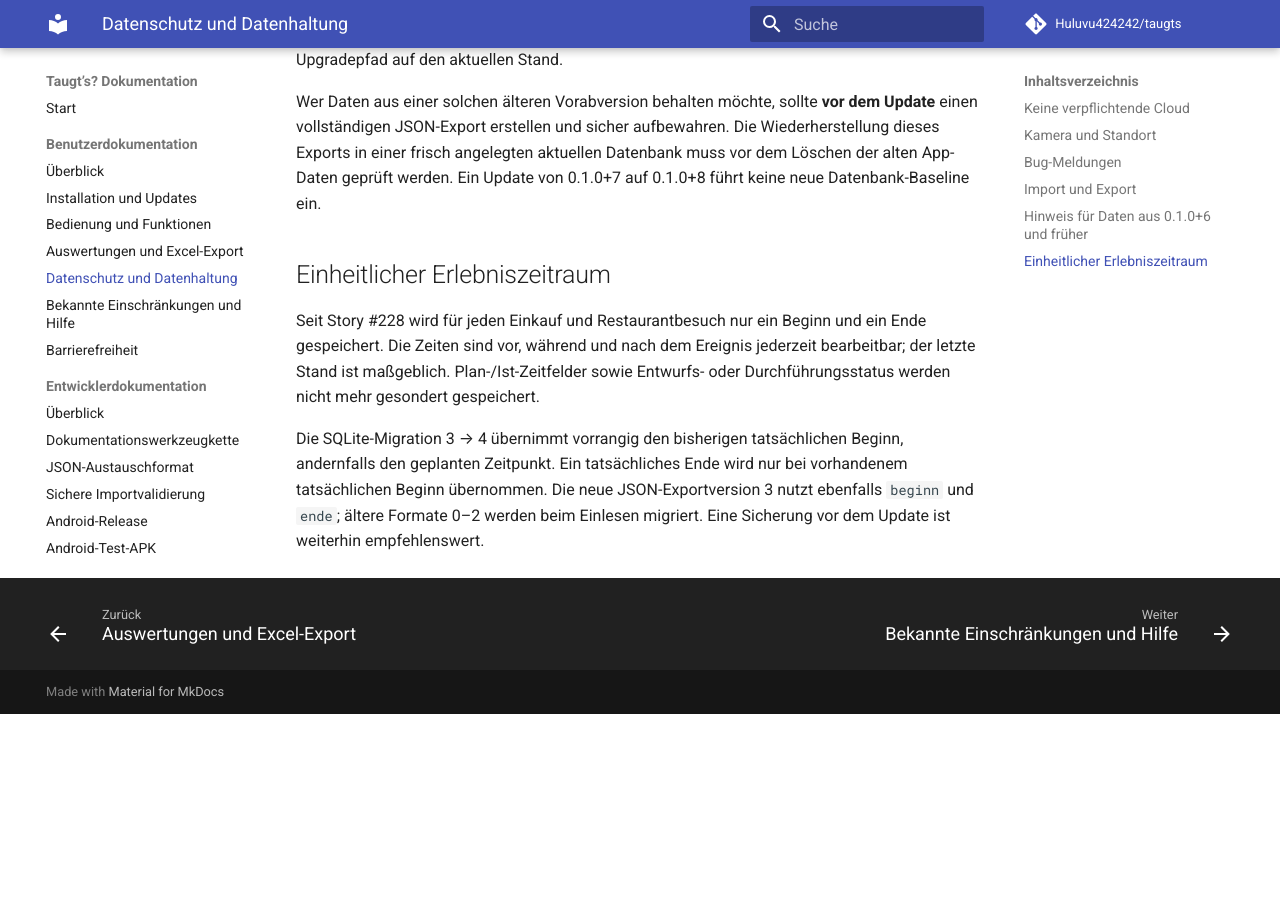
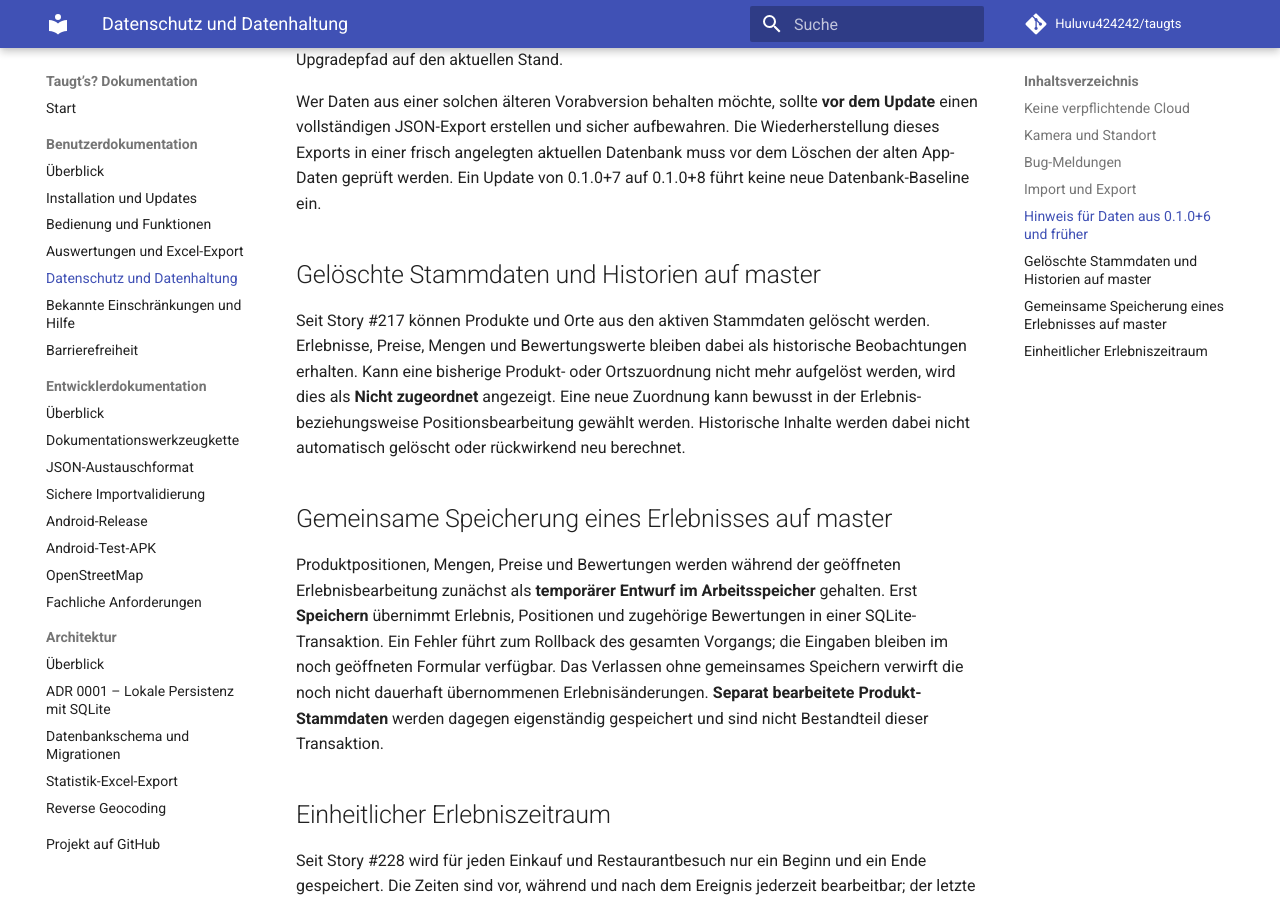
Before and after one commit to Huluvu424242/taugts, an MkDocs documentation site: the page built from docs/benutzer/datenhaltung.md, in a window 1280 px wide and 900 px high, scrolled down 2632 px. Built offline with MkDocs 1.6.1 and Material for MkDocs 9.7.7, drawn with Linux system fonts in a browser that asks for light colours; comment, search, counter and statistics services are not loaded; before the commit the page ends 3346 px from its top, so only the background shows below that.

Commit message:
docs(#232): docs/benutzer/datenhaltung.md mit master-Stand abgleichen

```diff
--- a/docs/benutzer/datenhaltung.md
+++ b/docs/benutzer/datenhaltung.md
@@ -46,6 +46,14 @@ Mit 0.1.0+7 wurde die während der Vorabentwicklung entstandene SQLite-Migration
 
 Wer Daten aus einer solchen älteren Vorabversion behalten möchte, sollte **vor dem Update** einen vollständigen JSON-Export erstellen und sicher aufbewahren. Die Wiederherstellung dieses Exports in einer frisch angelegten aktuellen Datenbank muss vor dem Löschen der alten App-Daten geprüft werden. Ein Update von 0.1.0+7 auf 0.1.0+8 führt keine neue Datenbank-Baseline ein.
 
+## Gelöschte Stammdaten und Historien auf master
+
+Seit Story #217 können Produkte und Orte aus den aktiven Stammdaten gelöscht werden. Erlebnisse, Preise, Mengen und Bewertungswerte bleiben dabei als historische Beobachtungen erhalten. Kann eine bisherige Produkt- oder Ortszuordnung nicht mehr aufgelöst werden, wird dies als **Nicht zugeordnet** angezeigt. Eine neue Zuordnung kann bewusst in der Erlebnis- beziehungsweise Positionsbearbeitung gewählt werden. Historische Inhalte werden dabei nicht automatisch gelöscht oder rückwirkend neu berechnet.
+
+## Gemeinsame Speicherung eines Erlebnisses auf master
+
+Produktpositionen, Mengen, Preise und Bewertungen werden während der geöffneten Erlebnisbearbeitung zunächst als **temporärer Entwurf im Arbeitsspeicher** gehalten. Erst **Speichern** übernimmt Erlebnis, Positionen und zugehörige Bewertungen in einer SQLite-Transaktion. Ein Fehler führt zum Rollback des gesamten Vorgangs; die Eingaben bleiben im noch geöffneten Formular verfügbar. Das Verlassen ohne gemeinsames Speichern verwirft die noch nicht dauerhaft übernommenen Erlebnisänderungen. **Separat bearbeitete Produkt-Stammdaten** werden dagegen eigenständig gespeichert und sind nicht Bestandteil dieser Transaktion.
+
 ## Einheitlicher Erlebniszeitraum
 
 Seit Story #228 wird für jeden Einkauf und Restaurantbesuch nur ein Beginn und ein Ende gespeichert. Die Zeiten sind vor, während und nach dem Ereignis jederzeit bearbeitbar; der letzte Stand ist maßgeblich. Plan-/Ist-Zeitfelder sowie Entwurfs- oder Durchführungsstatus werden nicht mehr gesondert gespeichert.
```
